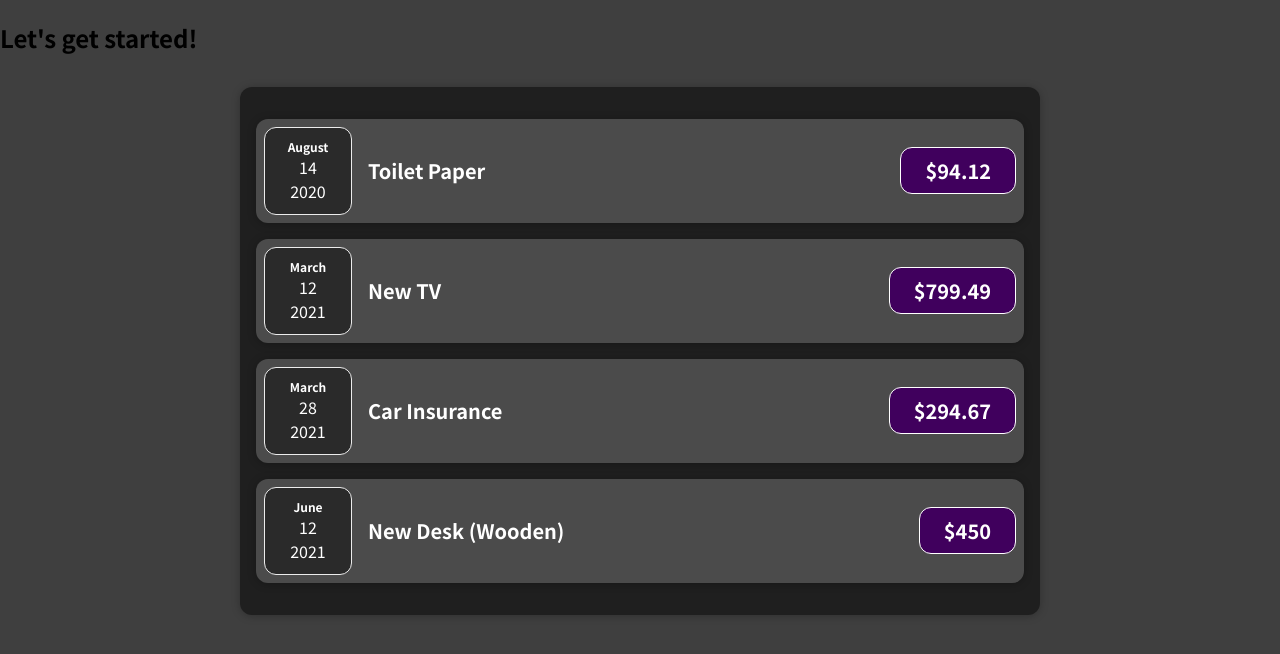
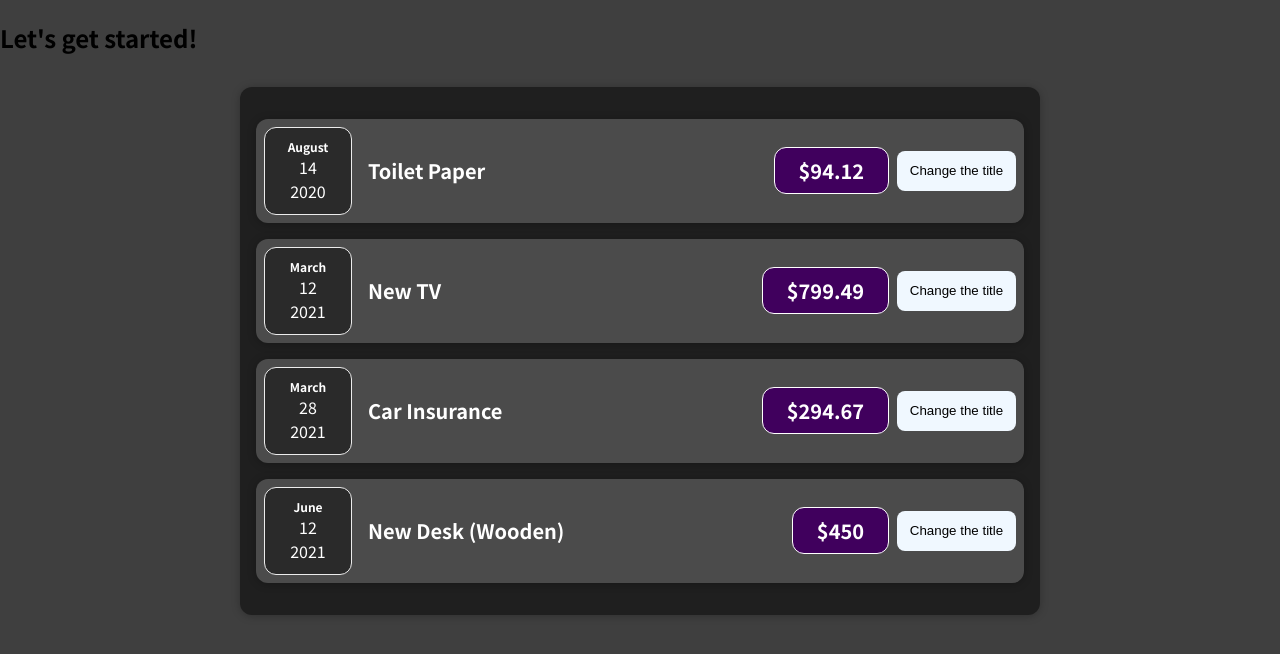
Before and after one commit to Asif-newaz/expense-manager, a React (Create React App) app: page / in a window 1280 px wide. Shown: the top 654 px of the page. Built offline with nearby package versions, Linux system fonts and the light colour scheme.

Commit message:
working with state

```diff
--- a/src/components/Expenses/ExpenseItem.js
+++ b/src/components/Expenses/ExpenseItem.js
@@ -1,15 +1,27 @@
-import "./ExpenseItem.css";
+import React, { useState } from "react";
+
 import Card from "../UI/Card";
 import ExpenseDate from "./ExpenseDate";
+import "./ExpenseItem.css";
 
 const ExpenseItem = (props) => {
+  const [title, setTitle] = useState(props.title);
+
+  const clickHandler = () => {
+    setTitle("Update!");
+    console.log("Updated title!");
+  };
+
   return (
     <Card className="expense-item">
       <ExpenseDate date={props.date} />
       <div className="expense-item__description">
-        <h2>{props.title}</h2>
+        <h2>{title}</h2>
         <div className="expense-item__price">${props.amount}</div>
       </div>
+      <button className="button" onClick={clickHandler}>
+        Change the title
+      </button>
     </Card>
   );
 };
--- a/src/components/Expenses/Expenses.css
+++ b/src/components/Expenses/Expenses.css
@@ -5,3 +5,12 @@
   width: 50rem;
   max-width: 95%;
 }
+
+.button {
+  padding: 0.8rem;
+  margin-left: 0.5rem;
+  background-color: aliceblue;
+  border-radius: 8px;
+  border: none;
+  cursor: pointer;
+}
```
